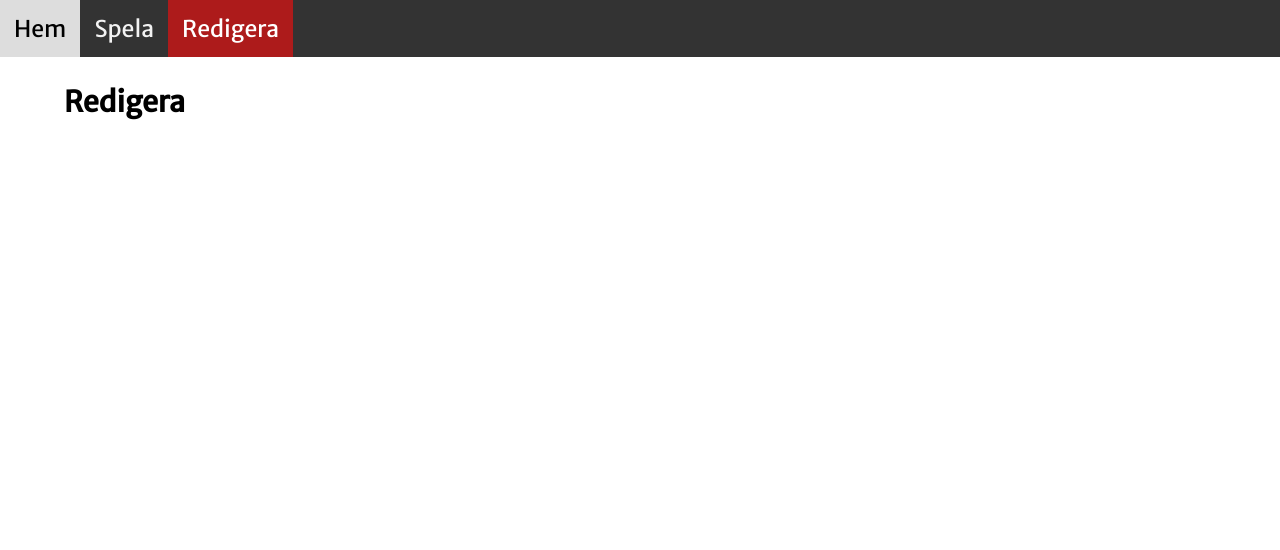
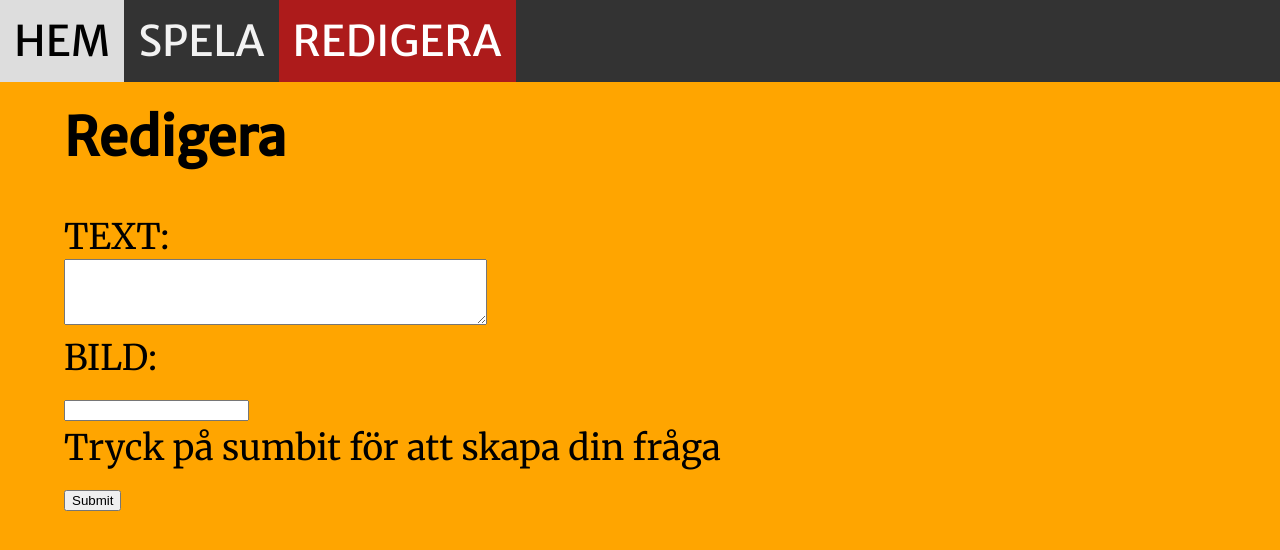
Before and after one commit to benjaminbylund/LaTraviata, a PHP site: page /edit.php in a window 1280 px wide. Shown: the top 550 px of the page. Run offline with PHP 8.4, Linux system fonts and the light colour scheme.

Commit message:
Add files via upload
La till så att man kan skapa sin egna fråga på hemsidan.

```diff
--- a/css/style.css
+++ b/css/style.css
@@ -54,20 +54,30 @@ html {
 }
 
 body {
-    font-size: 1.2em;
+    font-size: 2.2em;
     font-family: 'Merriweather', serif;
     margin: 0px;
     padding: 0px;
+    background-color: orange;
 }
+
+body:hover{
+  cursor: crosshair;
+}
+
+a {
+  color: white;
+ text-decoration: none;
+ text-transform: uppercase;
+}
+
+a:hover{
+  cursor: pointer;
+  color: black;
+  text-decoration: underline;
+}
+
 
 h1, h2, h3, h4 {
     font-family: 'Merriweather Sans', sans-serif;
 }
-
-.gotopagelinks {
-    text-align: center;
-}
-
-.gotopagelinks a {
-    padding: 12px;
-}
--- a/edit.php
+++ b/edit.php
@@ -13,16 +13,45 @@
 <body>
 <nav id="navbar">
 	<a href="index.php">Hem</a>
-	<a href="play.php">Spela</a>
+	<a href="play.php?page=1">Spela</a>
 	<a class="active" href="edit.php">Redigera</a>
 </nav>
 <main class="content">
 	<section>
 		<h1>Redigera</h1>
+
+<form action="edit.php" method="POST">
+  TEXT:<br>
+<textarea rows="4" cols="50" name="text"> </textarea>
+  <br>BILD:<br>
+  <input type="text" name="bild" value="">
+  <br>Tryck på sumbit för att skapa din fråga<br>
+  <input type="submit" name="submit" value="Submit">
+</form>
+
 <?php
-// TODO protect with your login
-// add, edit, delete pages & events
-// skriv ut en lista över sidor
+// TODO
+
+include_once 'include/dbinfo.php';
+// PDO
+$dbh = new PDO('mysql:host=localhost;dbname=test;charset=utf8mb4', $dbuser, $dbpass);
+
+
+
+
+if (isset($_POST['submit'])){
+	$filteredText = filter_input(INPUT_POST, "text", FILTER_SANITIZE_EMAIL);
+	$filteredPic = filter_input(INPUT_POST, "bild", FILTER_SANITIZE_SPECIAL_CHARS);
+	$stmt = $dbh->prepare("INSERT INTO story (text, bild) VALUES (:text, :bild)");
+	$stmt->bindparam(':text', $filteredText);
+  $stmt->bindparam(':bild', $filteredPic);
+	$stmt->execute();
+
+var_dump($_POST);
+
+}
+
+
 
 
 
```
Also changed, not shown: index.php (+5 -2 lines), play.php (+2 -10 lines).
